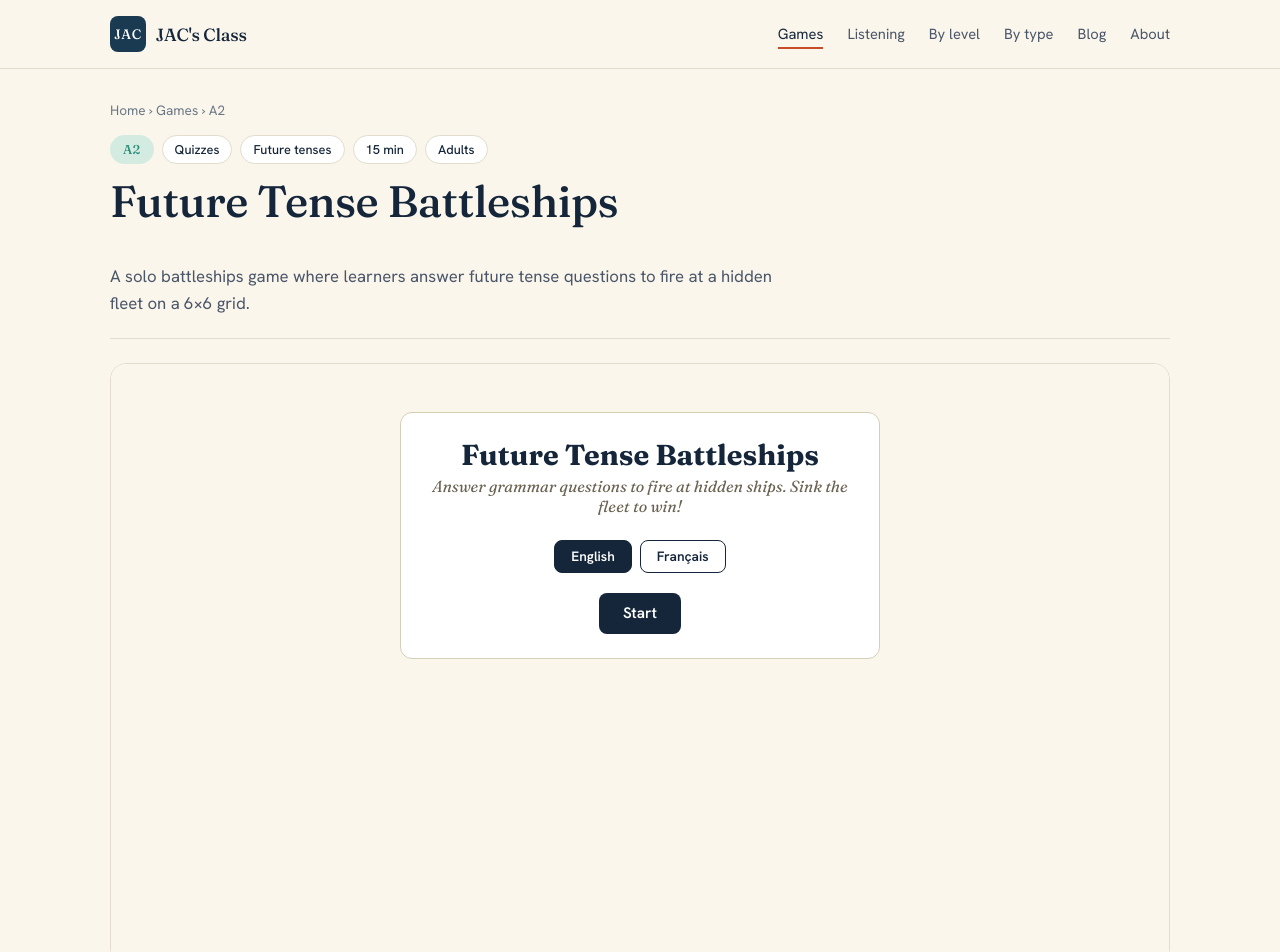
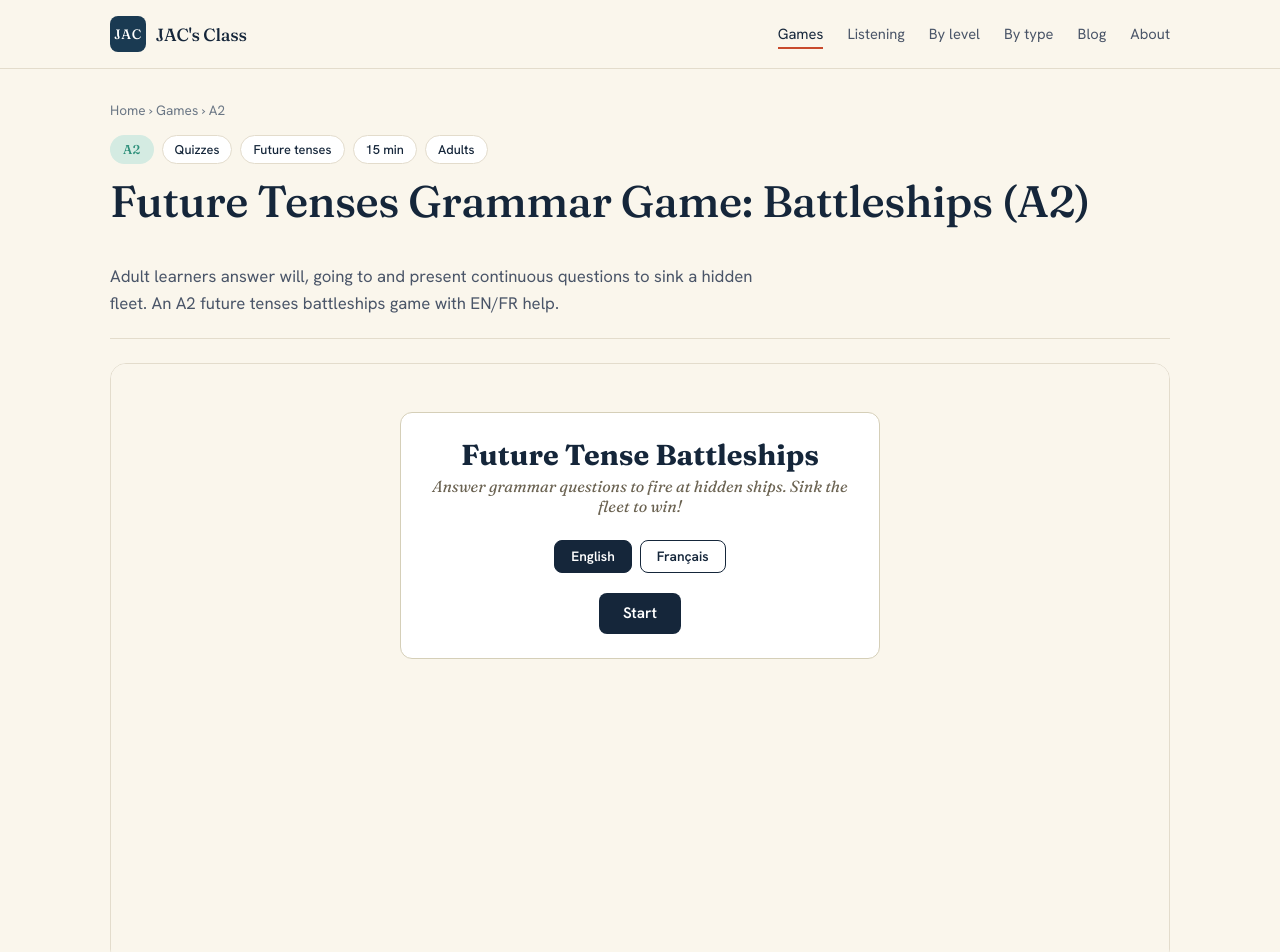
Before and after one commit to cameron2507-png/jaceslclass, an Astro site: page /games/future-tense-battleships in a window 1280 px wide. Shown: the top 952 px of the page. Built offline with nearby package versions, Linux system fonts and the light colour scheme; Astro itself is replaced by a stand-in of ours.

Commit message:
Improve title and description for SEO: future-tense-battleships.md

```diff
--- a/src/content/games/future-tense-battleships.md
+++ b/src/content/games/future-tense-battleships.md
@@ -1,6 +1,6 @@
 ---
-title: "Future Tense Battleships"
-description: "A solo battleships game where learners answer future tense questions to fire at a hidden fleet on a 6×6 grid."
+title: "Future Tenses Grammar Game: Battleships (A2)"
+description: "Adult learners answer will, going to and present continuous questions to sink a hidden fleet. An A2 future tenses battleships game with EN/FR help."
 type: "Quizzes"
 level: "A2"
 topic: "Future tenses"
```
